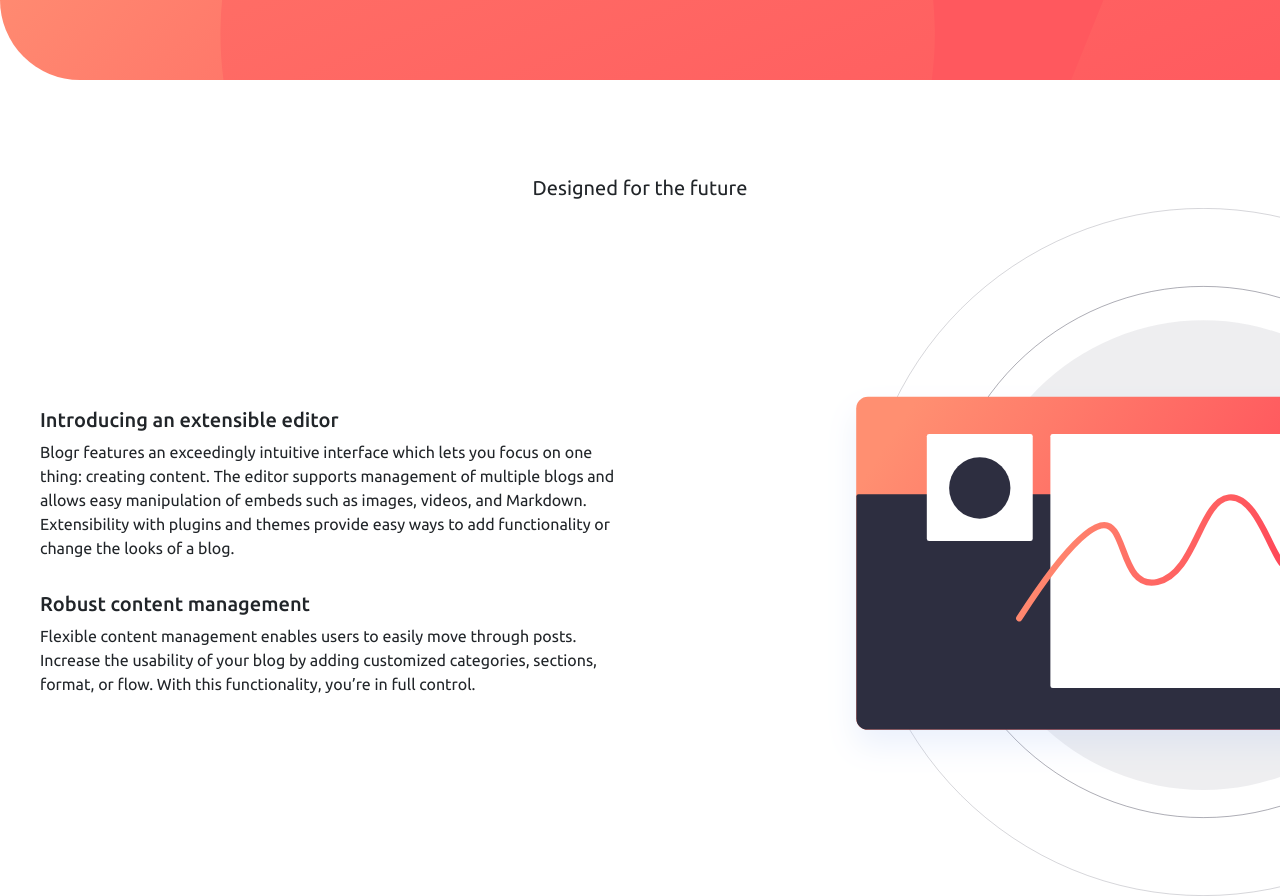
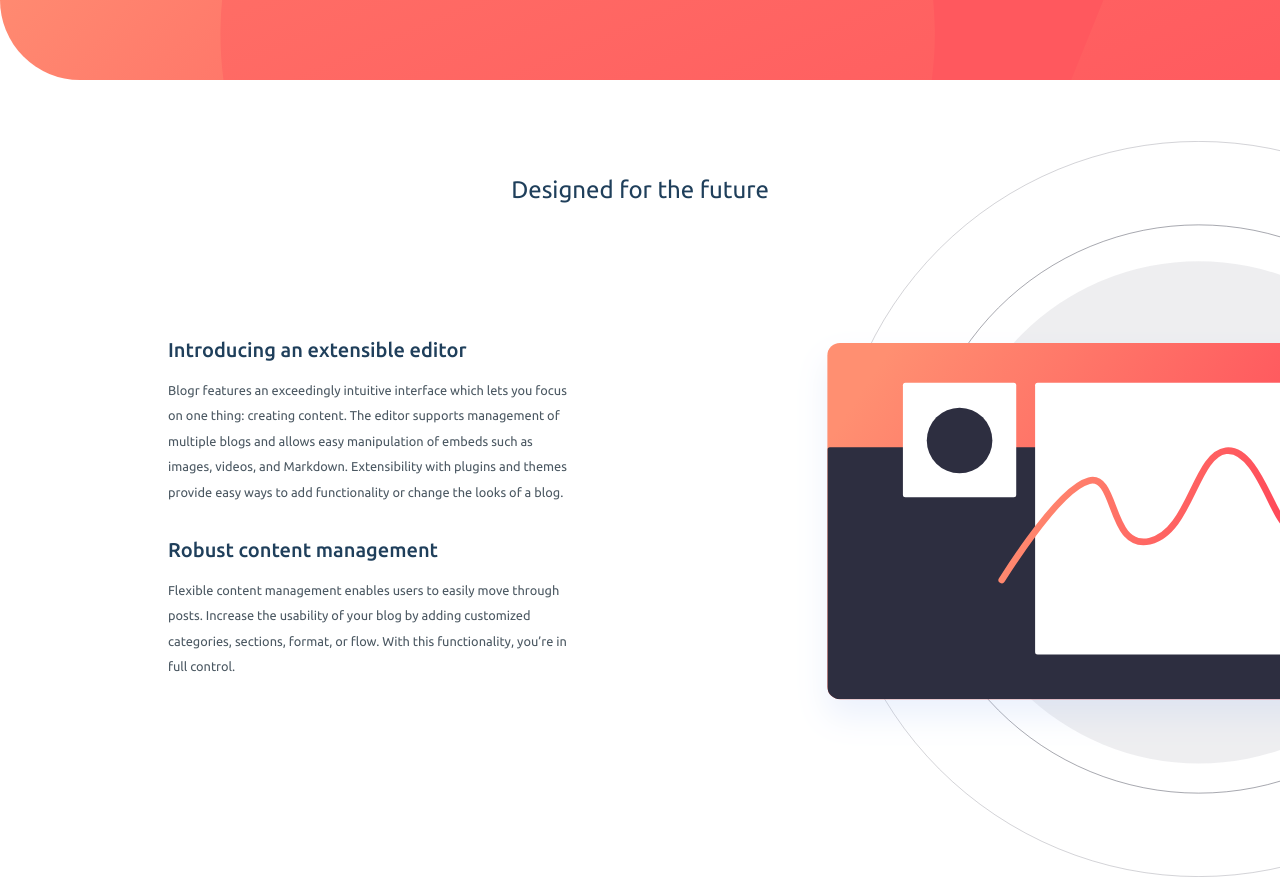
Before and after one commit to mrcsporto/blogr, a React (Create React App) app: page / in a window 1280 px wide. Shown: the part 480-1376 px from the top of the page. Built offline with nearby package versions, Linux system fonts and the light colour scheme.

Commit message:
add first section

```diff
--- a/src/components/Intro/index.js
+++ b/src/components/Intro/index.js
@@ -2,22 +2,20 @@ import "./styles.css";
 
 const Intro = () => {
   return (
-
-    <div className="d-flex flex-column align-items-center">
-      <h2 className="title fs-5 mt-5">Designed for the future</h2>
-
+    <div className="d-flex flex-column align-items-center design-section">
+      <h2 className="title fs-4 mt-5">Designed for the future</h2>
       <div className="container-fluid d-flex flex-wrap flex-row align-items-center">
-        <div className="col-sm-6">
-          <div className="card border-0">
-            <div className="card-body">
-              <h5 className="card-title">Introducing an extensible editor</h5>
+        <div className="col-sm-6 ps-5">
+          <div className="card border-0 ps-5">
+            <div className="card-body ps-5">
+              <h5 className="card-title mb-3">Introducing an extensible editor</h5>
               <p className="card-text"> Blogr features an exceedingly intuitive interface which lets you focus on one thing: creating content.
                 The editor supports management of multiple blogs and allows easy manipulation of embeds such as images,
                 videos, and Markdown. Extensibility with plugins and themes provide easy ways to add functionality or
                 change the looks of a blog.</p>
             </div>
-            <div className="card-body">
-              <h5 className="card-title">Robust content management</h5>
+            <div className="card-body ps-5">
+              <h5 className="card-title mb-3">Robust content management</h5>
               <p className="card-text">Flexible content management enables users to easily move through posts. Increase the usability of your blog
                 by adding customized categories, sections, format, or flow. With this functionality, you’re in full control.</p>
             </div>
--- a/src/components/Intro/styles.css
+++ b/src/components/Intro/styles.css
@@ -1,6 +1,11 @@
-.subtitle {
-  font-weight: 300;
-  font-family: 'Ubuntu';
+.design-section .title {
+  margin-bottom: -4rem;
+}
+
+.title,
+.subtitle,
+.card-title {
+  color: var(--Very-dark-blue);
 }
 
 .illustration {
@@ -10,6 +15,13 @@
   background-size: cover;
   position: relative;
   width: 100%;
- height: 43rem;
- left: 30%;
+  height: 46rem;
+  left: 25%;
 }
+
+.card-text {
+  color: var(--Very-dark-grayish-blue);
+  font-size: 0.80rem;
+  line-height: 2;
+  padding-right: 3.5rem
+}
```
Lines whose indentation alone changed are shown as unchanged.
